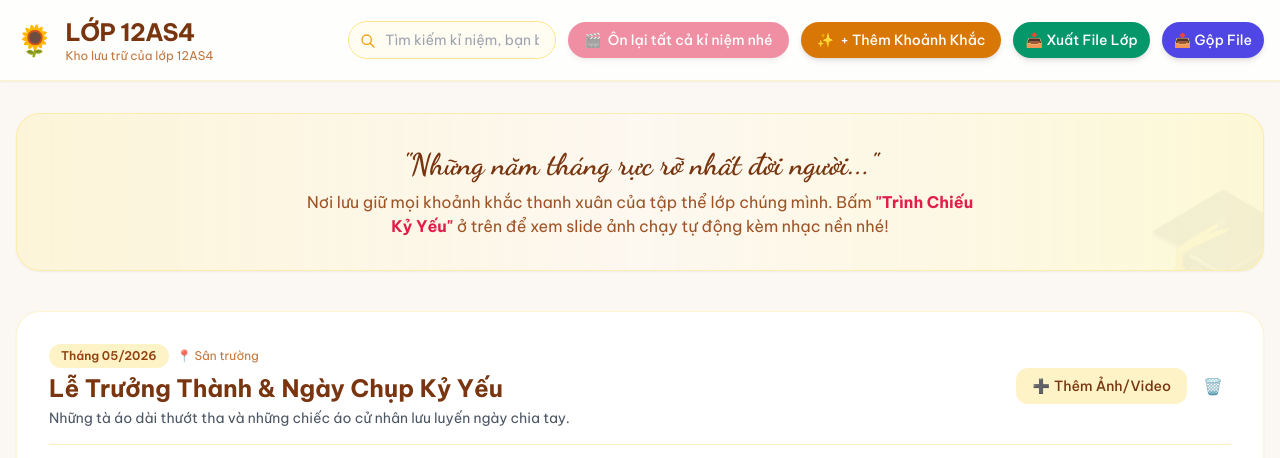
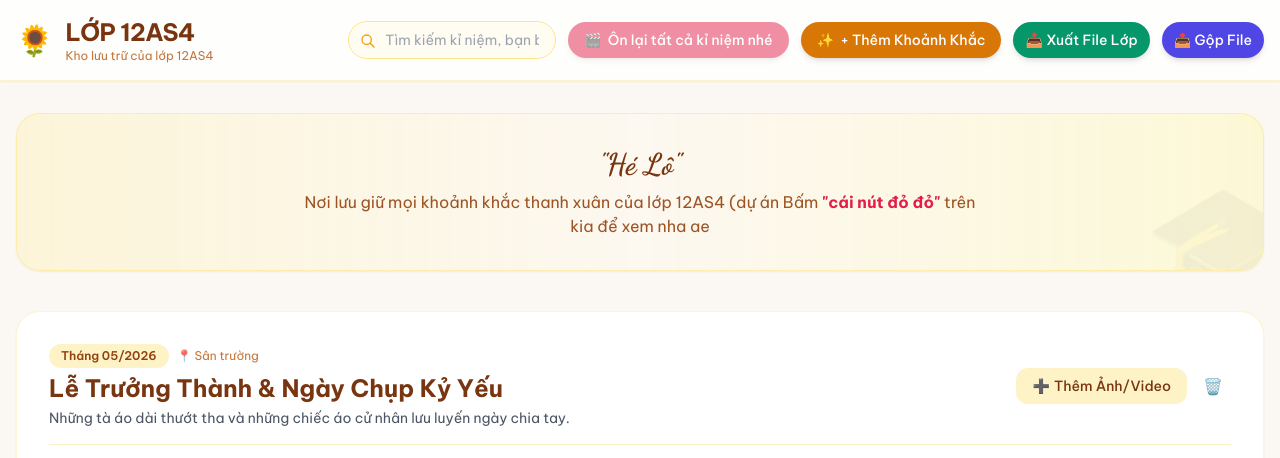
Before and after one commit to hgb2007-hcm/l-p-12AS4, a plain HTML site: page index.html in a window 1280 px wide. Shown: the top 458 px of the page. Drawn offline with nearby package versions, Linux system fonts and the light colour scheme.

Commit message:
Update index.html

```diff
--- a/index.html
+++ b/index.html
@@ -3,7 +3,7 @@
 <head>
     <meta charset="UTF-8">
     <meta name="viewport" content="width=device-width, initial-scale=1.0">
-    <title>Kỉ Niệm Lớp Học - Class Yearbook</title>
+    <title>Memories </title>
     <!-- Tailwind CSS CDN -->
     <script src="https://cdn.tailwindcss.com"></script>
     <!-- Google Fonts: Be Vietnam Pro & Dancing Script -->
@@ -81,9 +81,9 @@
         <!-- Lời ngỏ tập thể -->
         <section class="bg-gradient-to-r from-amber-100/60 via-orange-50/50 to-yellow-100/60 rounded-3xl p-6 sm:p-8 mb-10 border border-amber-200/60 shadow-sm text-center relative overflow-hidden">
             <div class="absolute -right-10 -bottom-10 text-9xl opacity-5 select-none">🎓</div>
-            <h2 class="text-2xl font-bold text-amber-900 mb-2 handwritten text-3xl">"Những năm tháng rực rỡ nhất đời người..."</h2>
+            <h2 class="text-2xl font-bold text-amber-900 mb-2 handwritten text-3xl">"Hé Lô"</h2>
             <p class="text-sm sm:text-base text-amber-800/90 max-w-2xl mx-auto leading-relaxed">
-                Nơi lưu giữ mọi khoảnh khắc thanh xuân của tập thể lớp chúng mình. Bấm <strong class="text-rose-600">"Trình Chiếu Kỷ Yếu"</strong> ở trên để xem slide ảnh chạy tự động kèm nhạc nền nhé!
+                Nơi lưu giữ mọi khoảnh khắc thanh xuân của lớp 12AS4 (dự án  Bấm <strong class="text-rose-600">"cái nút đỏ đỏ"</strong> trên kia để xem nha ae
             </p>
         </section>
 
```
